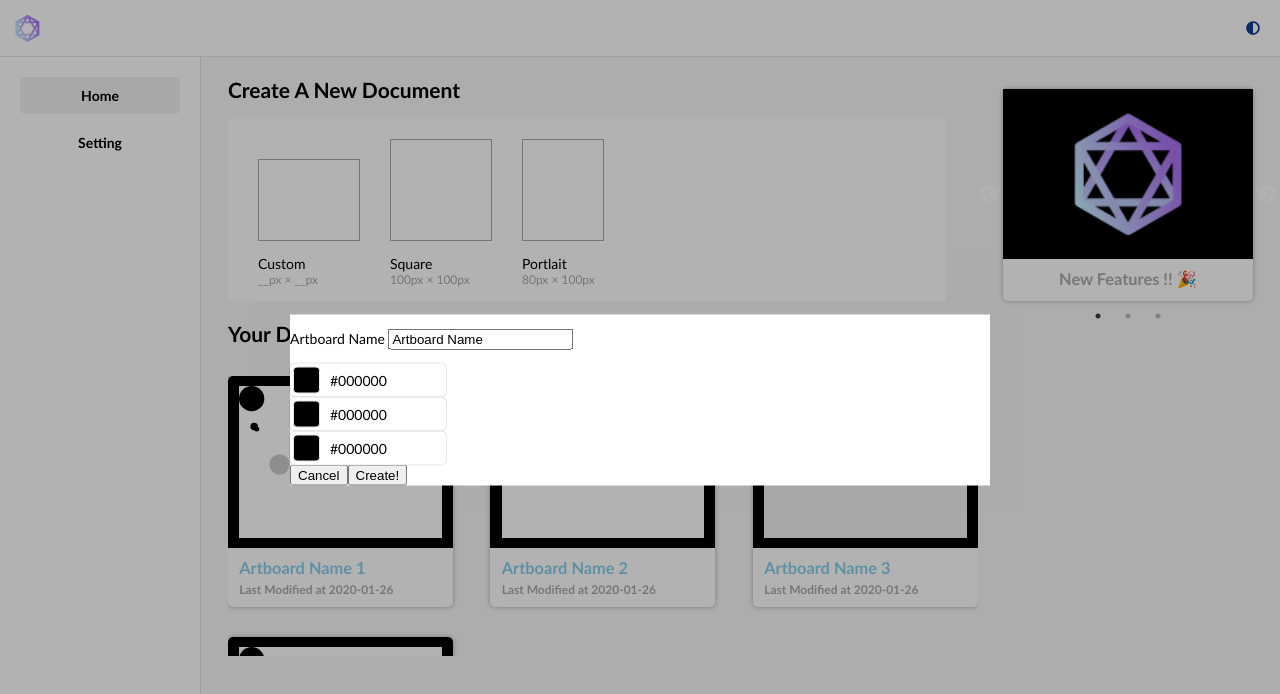
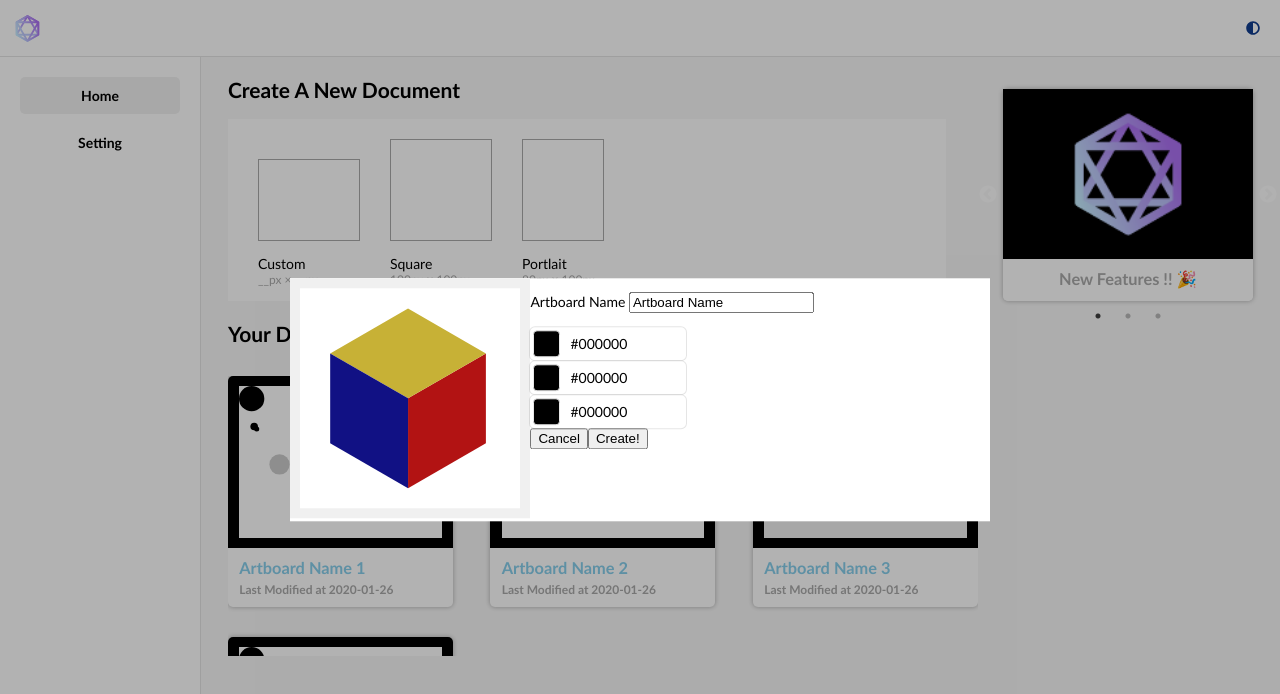
Before and after one commit to jdhudf/isography-demo, a React (Create React App) app: page /home in a window 1280 px wide. Shown: the top 694 px of the page. Built offline with nearby package versions, Linux system fonts and the light colour scheme.

Commit message:
Update home.js

```diff
--- a/src/pages/home.js
+++ b/src/pages/home.js
@@ -1,4 +1,4 @@
-import React from 'react';
+import React, { useState }  from 'react';
 import { Link } from 'react-router-dom'
 import ColorPicker from '../components/ColorPicker.js';
 
@@ -120,6 +120,11 @@ class Home extends React.Component {
 
 const Dashboard = () => {
 
+  const [mainColor, setMainColor] = useState("#B21313");
+  const [subColor, setSubColor] = useState("#C7B136");
+  const [accentColor, setAccentColor] = useState("#111184");
+  const [background, setBackground] = useState("#ffffff");
+
   const json = getIsographyData();
 
   const settings = {
@@ -151,6 +156,7 @@ const Dashboard = () => {
       background: '#fff',
       transform: 'translate(-50%,-50%)',
       zIndex: '100000',
+      display: 'flex',
     },
     modalBackground: {
       width: '100%',
@@ -171,7 +177,7 @@ const Dashboard = () => {
   }
 
   const createNewArtboard = (e) => {
-    addNewArtboard(e,'new artboard','#272727','#d9d7e1','#a59fcc','#514C6E')
+    addNewArtboard(e,'new artboard',mainColor,subColor,accentColor,background)
     window.location.reload(false);
   }
 
@@ -181,18 +187,29 @@ const Dashboard = () => {
       <div>
         <div className="modal-background" style={styles.modalBackground}>
           <div className="modal-content" style={styles.modalContent}>
-            <p>Artboard Name <input type="text" value="Artboard Name"/></p>
-            <ColorPicker color="#000000"/>
-            <ColorPicker color="#000000"/>
-            <ColorPicker color="#000000"/>
-            <button>Cancel</button><button>Create!</button>
+            <div className="preview">
+              <svg style={{background: background,border:'solid 10px #F0F0F0',boxSizing:'border-box'}} className="svg-item" viewBox="0 0 200 200" width="100%" height="240.411">
+                 <g transform="translate(0,0) scale(1,1)">
+                   <path className="main" style={{fill:mainColor}} d="M168.68,59.078l-70.627,40.776l-0,81.553l70.627,-40.776l-0,-81.553Z"/>
+                   <path className="sub" style={{fill:subColor}} d="M98.043,18.295l-70.627,40.777l70.637,40.782l70.627,-40.777l-70.637,-40.782Z"/>
+                   <path className="accent" style={{fill:accentColor}} d="M98.053,99.854l-70.66,-40.795l0,81.548l70.66,40.796l-0,-81.549Z"/>
+                 </g>
+              </svg>
+            </div>
+            <div className="setting">
+              <p>Artboard Name <input type="text" value="Artboard Name"/></p>
+              <ColorPicker color="#000000"/>
+              <ColorPicker color="#000000"/>
+              <ColorPicker color="#000000"/>
+              <button>Cancel</button><button onClick={createNewArtboard}>Create!</button>
+            </div>
           </div>
         </div>
 
         <div className="section-new">
           <h2>Create A New Document</h2>
           <ul className="template-list">
-            <li onClick={createNewArtboard}>
+            <li>
               <div style={{width:"100px", height:"80px"}} />
               <p>Custom  <span>__px × __px</span></p>
             </li>
```
